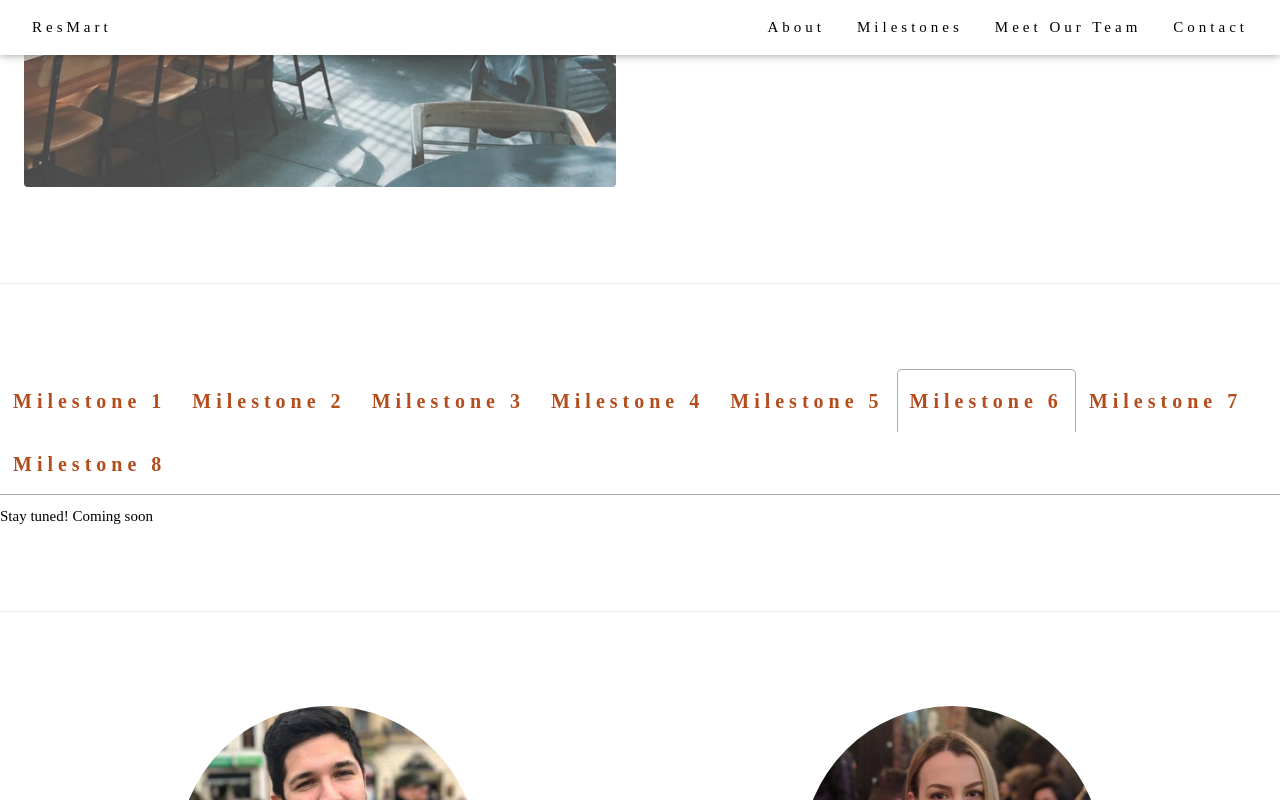
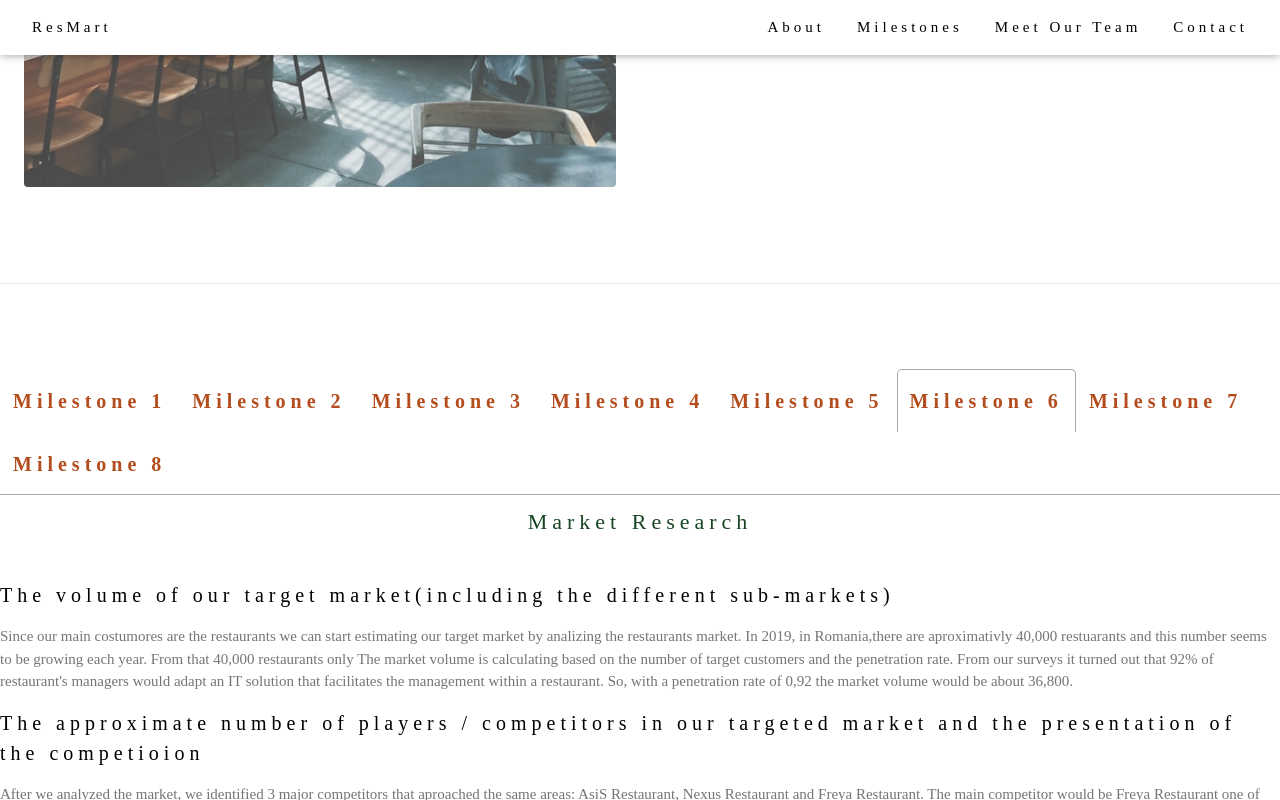
Before and after one commit to cosminapatrut/resmart.se, a React (Create React App) app: page / in a window 1280 px wide. Both pictures are taken after a click on the tab "Milestone 6". Shown: the part 1623-2423 px from the top of the page. Built offline with nearby package versions, Linux system fonts and the light colour scheme.

Commit message:
Add milestone 6

```diff
--- a/src/js/Milestones.jsx
+++ b/src/js/Milestones.jsx
@@ -6,6 +6,7 @@ import Milestone2 from "./milestones/Milestone2"
 import Milestone3 from "./milestones/Milestone3"
 import Milestone4 from "./milestones/Milestone4"
 import Milestone5 from "./milestones/Milestone5"
+import Milestone6 from "./milestones/Milestone6"
 
 import style from "../App.css"
 export default class Milestones extends Component {
@@ -34,7 +35,7 @@ export default class Milestones extends Component {
       },
       {
         tabTitle: "Milestone 6",
-        tabRenderer: () => (<div>Stay tuned! Coming soon</div>)
+        tabRenderer: () => (<Milestone6 />)
       },
       {
         tabTitle: "Milestone 7",
--- /dev/null
+++ b/src/js/milestones/Milestone6.jsx
@@ -0,0 +1,83 @@
+import React, { Component } from "react";
+
+import "../../css/Milestones.css";
+
+export default class Milestone6 extends Component {
+        render() {
+                return (
+                    <div className="milestone-container">
+                    <h1
+                     className="w3-center"
+                     style={{ fontSize: "22px", color: "#184524" }}
+                   >
+                     Market Research
+                   </h1>
+                   <br />
+                   <div>
+                   <h4>The volume of our target market(including the different sub-markets)
+           </h4>
+                   <p className="w3-text-grey">
+                   Since our main costumores are the restaurants we can start estimating our target market by analizing the restaurants market.
+           In 2019, in Romania,there are aproximativly 40,000 restuarants and this number seems to be growing each year. From that 40,000 restaurants only
+           The market volume is calculating based on the number of target customers and the penetration rate.
+           From our surveys it turned out that 92% of restaurant's managers would adapt an IT solution that facilitates the management within a restaurant.
+           So, with a penetration rate of 0,92 the market volume would be about 36,800.
+                   </p>
+                   </div>
+                  <div>
+                   <h4>The approximate number of players / competitors in our targeted market and the presentation of the competioion
+           </h4>
+                   <p className="w3-text-grey">
+                   After we analyzed the market, we identified 3 major competitors that aproached the same areas: AsiS Restaurant, Nexus Restaurant and Freya Restaurant.
+           The main competitor would be Freya Restaurant one of the biggest players on the Romanian market.  The main functionalities besides the classic restaurant management features by which this application is noted are the customization of payment notes and the possibility of planning price changes at certain time intervals.
+           The software company is 15 years old in this field, a turnover of approximately 5.5 million RON and a profit for 2018 of 600.000 RON
+           Another important competitor is Nexus Retaurant. They have developed a management application that focuses in particular on the management of raw materials and the customization of orders, these being the main needs of a restaurant.
+           AsiS Restaurant is not as well-known as the other two solutions presented above, but this is still noted by the emphasis it places on the advanced customization of payment notes and on the possibility of elaborately arranging meals.
+                </p>
+                </div>
+           <div>
+                   <h4>Estimation for our potential market share in year 1, 2, 3, 4 and 5 after launch
+           </h4>
+                   <p className="w3-text-grey">
+                   Year 1:  In the first year we expect that 5% of the restaurants to use our software. Our market share would be of 5%.
+                   <br />
+
+           Year 2: In the second year we expect our market share to grow from first year value of 5% to 15%.
+           <br />
+
+           Year 3: We also expect that in the third year our market share will continue to grow up to 25%.A value of 25% would make us a serious market player.
+           <br />
+
+           Year 4: In the fourth year we expect that a new competitor would come up with an inovative solution and we will probably lose 5%-10% of our market share .
+           <br />
+
+           Year 5: In the fifth year we we would add new inovative features to our solution and we will regain our 25% of market share. We will try to close a deal with one of competitors on the market in order to obtain a percentage of more than 50%.
+                   </p>
+                   </div>
+           <div>
+                   <h4>The total market value and the value of market share for years 1, 2, 3, 4, 5
+           </h4>
+                   <p className="w3-text-grey">
+                   Because we came up with a full solution of restaurant management and with new features compared to our competitors, we expect that our clients will increase each year and this will also determine an increase in our market value.        <br />
+
+
+           Year 1: In the first year we expect that the total market value would be around 524 million EUR. As we expect the percentage of our market share to be around 5%, its value will therefore be around 26.2 million EUR.
+           <br />
+
+           Year 2: In the second year we expect a total market value of 580 million EUR. As we expect the percentage of our market share to be around 15%, its value will therefore be around 87 million EUR.
+           <br />
+
+           Year 3: In the third year we expect a total market value of 600 million EUR. As we expect the percentage of our market share to be around 25%, its value will therefore be around 150 million EUR.
+           <br />
+
+           Year 4: In the fourth year we expect a total market value of 605 million EUR. As we expect the percentage of our market share to be around 15%, its value will therefore be around 91 million EUR.
+           <br />
+
+           Year 5: In the fifth year we expect a total market value of 620 million EUR. As we expect the percentage of our market share to be around 55%, its value will therefore be around 341 million EUR.
+
+           </p>
+
+           </div>  </div>
+                );
+        }
+}
```
Also changed, not shown: src/js/milestones/Milestone5.jsx (+4 -4 lines).
